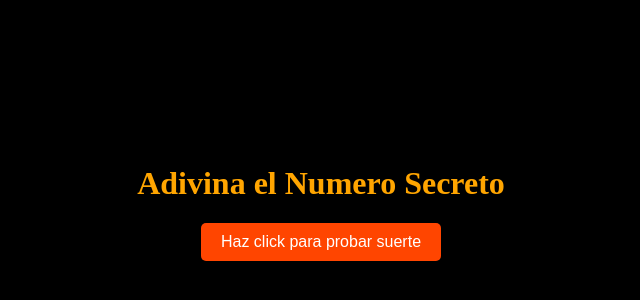
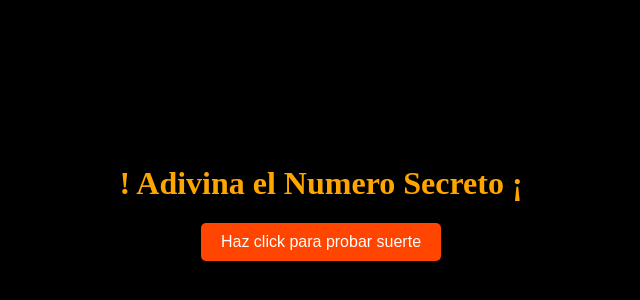
Before and after one commit to CamiloScript/logica-programacion-5, a plain HTML site: page index.html in a window 1280 px wide. Shown: the part 198-498 px from the top of the page, without its empty margins (319-959 px from the left). Drawn offline with Linux system fonts and the light colour scheme.

Commit message:
Cambio Textos

```diff
--- a/index.html
+++ b/index.html
@@ -4,11 +4,11 @@
     <meta charset="UTF-8">
     <meta name="viewport" content="width=device-width, initial-scale=1.0">
     <link rel="stylesheet" href="style.css">
-    <title>El Numero Secreto</title>
+    <title>El Numero Secreto Camilo González</title>
 </head>
 <body>
     <div class="instrucciones">
-        <h1>Adivina el Numero Secreto</h1>
+        <h1>! Adivina el Numero Secreto ¡</h1>
     </div>
     <div class="contBoton">
         <button class="botonNumero" onclick="numSecreto()">Haz click para probar suerte</button>
```
